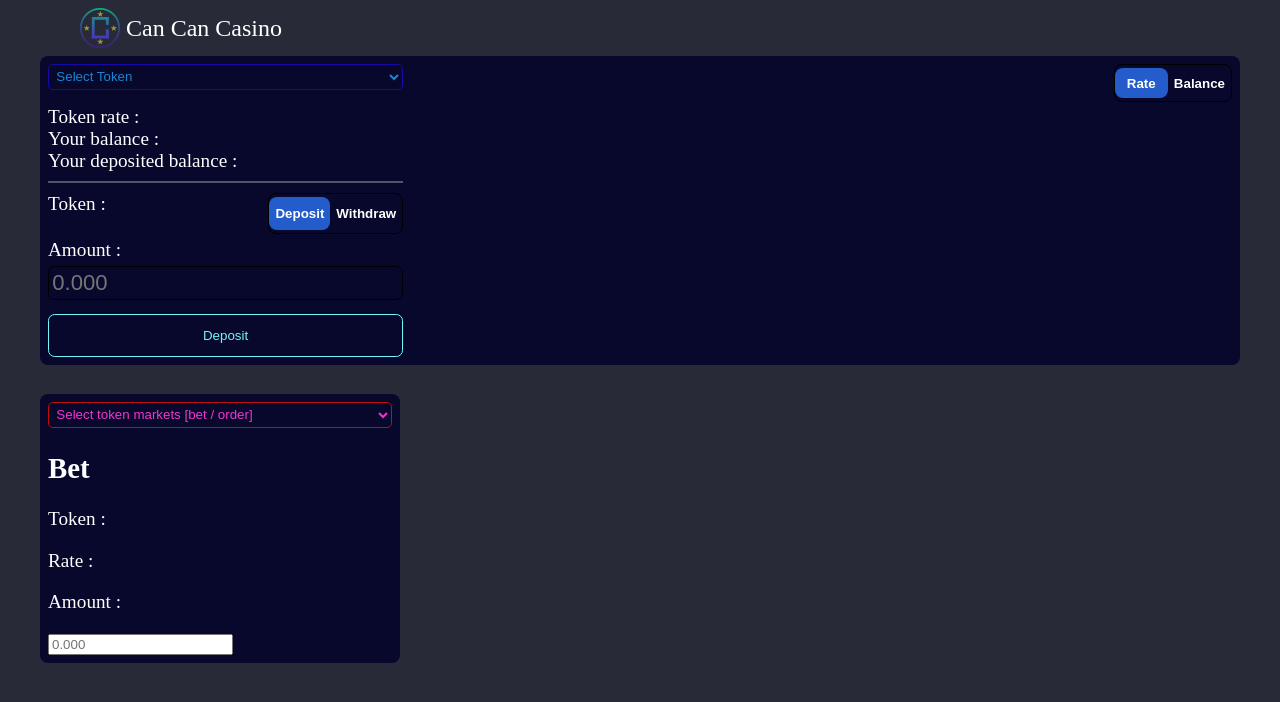
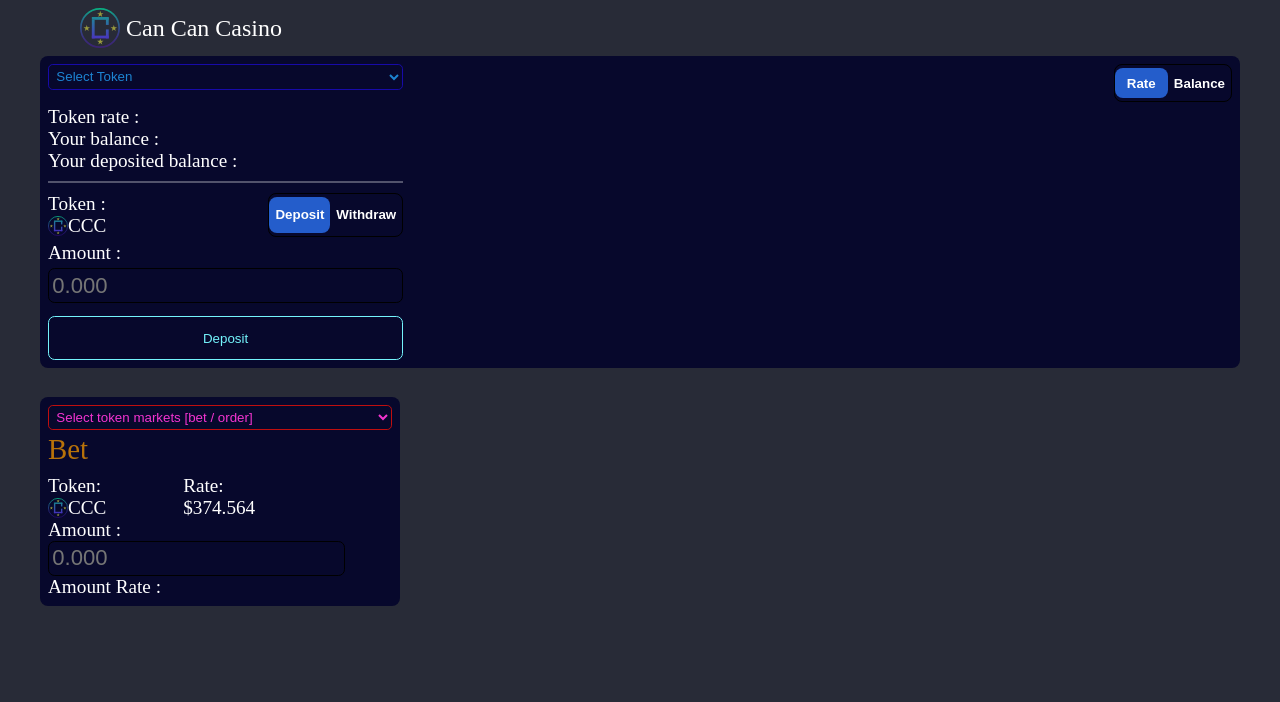
Before and after one commit to cancan007/CanCanCasino-draft, a plain HTML site: page dashboard.html in a window 1280 px wide. Drawn offline with Linux system fonts and the light colour scheme; a web font is replaced by a local one.

Commit message:
creating bet form

```diff
--- a/css/dashboard.css
+++ b/css/dashboard.css
@@ -70,8 +70,24 @@ select {
     margin: 0;
 }
 
+.token-box {
+    display: flex;
+    flex-direction: column;
+}
+
+.token-box .token-logo-box {
+    display: flex;
+    align-items: center;
+    margin: 0;
+}
+
+.token-logo-box img {
+    width: 20px;
+    height: 20px;
+}
+
 .deposit-function-detail .token-deposit-tabs p {
-    margin-top: 0;
+    margin: 0;
 }
 
 .tabs {
@@ -104,7 +120,7 @@ select {
     margin: .25em 0;
 }
 
-.deposit-function-detail input {
+input {
     background: transparent;
     border: 1px solid black;
     border-radius: .3em;
@@ -130,7 +146,7 @@ select {
 
 .deposit-function-detail .deposit-btn:focus {
     color: #1a0d91;
-    border-color: #1a0d91
+    border-color: #1a0d91;
 }
 
 
@@ -161,3 +177,29 @@ select {
     color: #f334d0;
     border-color: #C00E0E;
 }
+
+.bet-form .token0-form {
+    display: flex;
+    flex-direction: column;
+    align-items: flex-start;
+}
+
+.token0-form .bet-label {
+    margin: .1em 0 .3em;
+    font-size: 1.5em;
+    color: #B8720A;
+}
+
+.token0-form p {
+    margin: 0;
+}
+
+.token0-form .token-rate-box {
+    display: flex;
+}
+
+.token-rate-box .rate-box {
+    margin-left: 4em;
+    display: flex;
+    flex-direction: column;
+}
--- a/dashboard.html
+++ b/dashboard.html
@@ -36,7 +36,13 @@
                     <hr>
                     <div class="deposit-function-detail">
                         <div class="token-deposit-tabs">
-                            <p>Token : </p>
+                            <div class="token-box">
+                                <p>Token : </p>
+                                <div class="token-logo-box">
+                                    <img src="images/ccc-logo.svg">
+                                    <p>CCC</p>
+                                </div>
+                            </div>
                             <div class="tabs">
                                 <button class="tab tab--active">Deposit</button>
                                 <button class="tab">Withdraw</button>
@@ -64,13 +70,23 @@
                         <option value="ETH / CCC">ETH / CCC</option>
                     </select>
                     <div class="token0-form">
-                        <h1>Bet</h1>
+                        <p class="bet-label">Bet</p>
                         <div class="token-rate-box">
-                            <p>Token : </p>
-                            <p>Rate : </p>
+                            <div class="token-box">
+                                <p>Token: </p>
+                                <div class="token-logo-box">
+                                    <img src="images/ccc-logo.svg">
+                                    <p>CCC</p>
+                                </div>
+                            </div>
+                            <div class="rate-box">
+                                <p>Rate:</p>
+                                <p>$374.564</p>
+                            </div>
                         </div>
                         <p>Amount : </p>
                         <input type="text" id='token-amount' placeholder="0.000">
+                        <p>Amount Rate : </p>
                     </div>
                 </div>
                 <div class="my-transactions-tabel">
```
